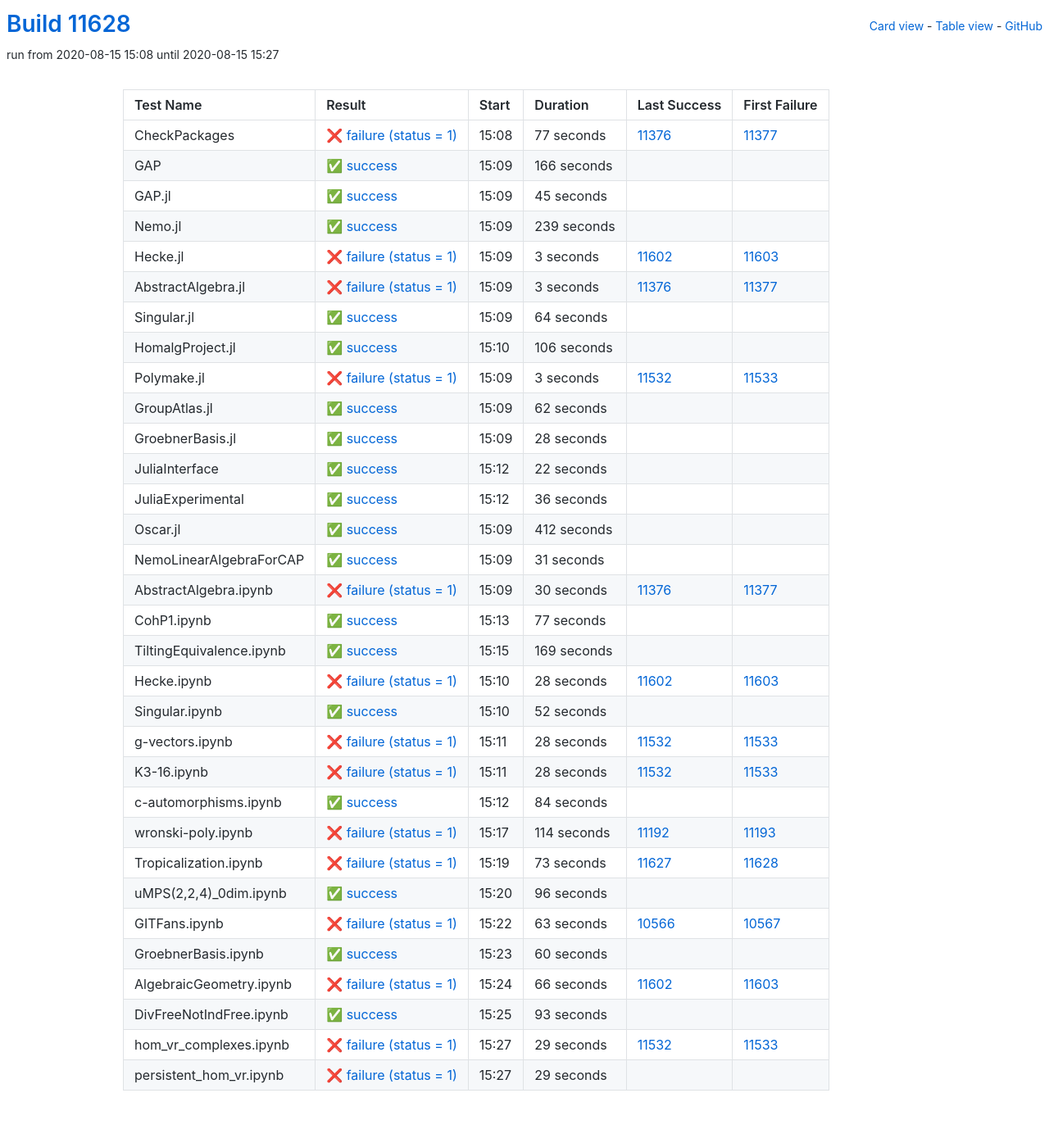
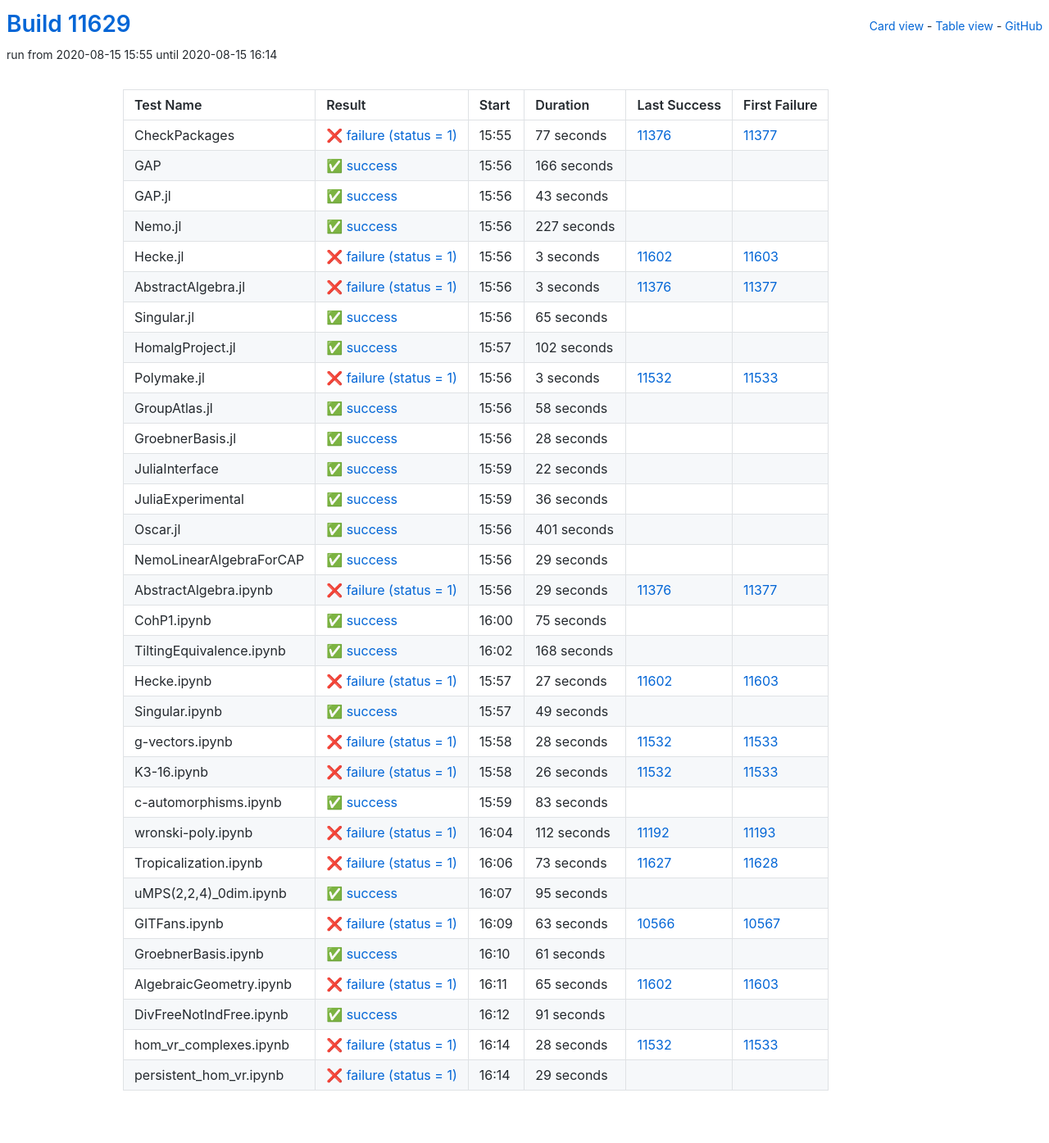
Before and after one commit to oscar-system/oscar-ci-status, a Jekyll site: the page built from table.html, in a window 1280 px wide. Shown: the whole page at 82% size. Built offline with Jekyll 4.4.1, drawn with Linux system fonts in a browser that asks for light colours.

Commit message:
Build #11629

```diff
--- a/_data/ci.yml
+++ b/_data/ci.yml
@@ -1,6 +1,6 @@
 ---
-build: 11628
-build_url: https://oscarci.mathematik.uni-kl.de/job/oscar/11628/
+build: 11629
+build_url: https://oscarci.mathematik.uni-kl.de/job/oscar/11629/
 job: oscar
 organization: oscar-system
 repo: oscar-ci-status
@@ -8,8 +8,8 @@
 tests:
 - name: CheckPackages
   id: checkpackages
-  log: https://oscarci.mathematik.uni-kl.de/job/oscar/11628/artifact/logs/build-11628/CheckPackages.log
-  start: 2020-08-15 15:08
+  log: https://oscarci.mathematik.uni-kl.de/job/oscar/11629/artifact/logs/build-11629/CheckPackages.log
+  start: 2020-08-15 15:55
   success: false
   exitcode: 1
   status: failure
@@ -20,8 +20,8 @@
   first_failure_url: https://oscarci.mathematik.uni-kl.de/job/oscar/11377/
 - name: GAP
   id: gap
-  log: https://oscarci.mathematik.uni-kl.de/job/oscar/11628/artifact/logs/build-11628/GAP.log
-  start: 2020-08-15 15:09
+  log: https://oscarci.mathematik.uni-kl.de/job/oscar/11629/artifact/logs/build-11629/GAP.log
+  start: 2020-08-15 15:56
   success: true
   exitcode: 0
   status: success
@@ -32,32 +32,32 @@
   first_failure_url:
 - name: GAP.jl
   id: gap-jl
-  log: https://oscarci.mathematik.uni-kl.de/job/oscar/11628/artifact/logs/build-11628/GAP.jl.log
-  start: 2020-08-15 15:09
+  log: https://oscarci.mathematik.uni-kl.de/job/oscar/11629/artifact/logs/build-11629/GAP.jl.log
+  start: 2020-08-15 15:56
   success: true
   exitcode: 0
   status: success
-  duration: 45
+  duration: 43
   last_success: false
   last_success_url:
   first_failure: false
   first_failure_url:
 - name: Nemo.jl
   id: nemo-jl
-  log: https://oscarci.mathematik.uni-kl.de/job/oscar/11628/artifact/logs/build-11628/Nemo.jl.log
-  start: 2020-08-15 15:09
+  log: https://oscarci.mathematik.uni-kl.de/job/oscar/11629/artifact/logs/build-11629/Nemo.jl.log
+  start: 2020-08-15 15:56
   success: true
   exitcode: 0
   status: success
-  duration: 239
+  duration: 227
   last_success: false
   last_success_url:
   first_failure: false
   first_failure_url:
 - name: Hecke.jl
   id: hecke-jl
-  log: https://oscarci.mathematik.uni-kl.de/job/oscar/11628/artifact/logs/build-11628/Hecke.jl.log
-  start: 2020-08-15 15:09
+  log: https://oscarci.mathematik.uni-kl.de/job/oscar/11629/artifact/logs/build-11629/Hecke.jl.log
+  start: 2020-08-15 15:56
   success: false
   exitcode: 1
   status: failure
@@ -68,8 +68,8 @@
   first_failure_url: https://oscarci.mathematik.uni-kl.de/job/oscar/11603/
 - name: AbstractAlgebra.jl
   id: abstractalgebra-jl
-  log: https://oscarci.mathematik.uni-kl.de/job/oscar/11628/artifact/logs/build-11628/AbstractAlgebra.jl.log
-  start: 2020-08-15 15:09
+  log: https://oscarci.mathematik.uni-kl.de/job/oscar/11629/artifact/logs/build-11629/AbstractAlgebra.jl.log
+  start: 2020-08-15 15:56
   success: false
   exitcode: 1
   status: failure
@@ -80,32 +80,32 @@
   first_failure_url: https://oscarci.mathematik.uni-kl.de/job/oscar/11377/
 - name: Singular.jl
   id: singular-jl
-  log: https://oscarci.mathematik.uni-kl.de/job/oscar/11628/artifact/logs/build-11628/Singular.jl.log
-  start: 2020-08-15 15:09
+  log: https://oscarci.mathematik.uni-kl.de/job/oscar/11629/artifact/logs/build-11629/Singular.jl.log
+  start: 2020-08-15 15:56
   success: true
   exitcode: 0
   status: success
-  duration: 64
+  duration: 65
   last_success: false
   last_success_url:
   first_failure: false
   first_failure_url:
 - name: HomalgProject.jl
   id: homalgproject-jl
-  log: https://oscarci.mathematik.uni-kl.de/job/oscar/11628/artifact/logs/build-11628/HomalgProject.jl.log
-  start: 2020-08-15 15:10
+  log: https://oscarci.mathematik.uni-kl.de/job/oscar/11629/artifact/logs/build-11629/HomalgProject.jl.log
+  start: 2020-08-15 15:57
   success: true
   exitcode: 0
   status: success
-  duration: 106
+  duration: 102
   last_success: false
   last_success_url:
   first_failure: false
   first_failure_url:
 - name: Polymake.jl
   id: polymake-jl
-  log: https://oscarci.mathematik.uni-kl.de/job/oscar/11628/artifact/logs/build-11628/Polymake.jl.log
-  start: 2020-08-15 15:09
+  log: https://oscarci.mathematik.uni-kl.de/job/oscar/11629/artifact/logs/build-11629/Polymake.jl.log
+  start: 2020-08-15 15:56
   success: false
   exitcode: 1
   status: failure
@@ -116,20 +116,20 @@
   first_failure_url: https://oscarci.mathematik.uni-kl.de/job/oscar/11533/
 - name: GroupAtlas.jl
   id: groupatlas-jl
-  log: https://oscarci.mathematik.uni-kl.de/job/oscar/11628/artifact/logs/build-11628/GroupAtlas.jl.log
-  start: 2020-08-15 15:09
+  log: https://oscarci.mathematik.uni-kl.de/job/oscar/11629/artifact/logs/build-11629/GroupAtlas.jl.log
+  start: 2020-08-15 15:56
   success: true
   exitcode: 0
   status: success
-  duration: 62
+  duration: 58
   last_success: false
   last_success_url:
   first_failure: false
   first_failure_url:
 - name: GroebnerBasis.jl
   id: groebnerbasis-jl
-  log: https://oscarci.mathematik.uni-kl.de/job/oscar/11628/artifact/logs/build-11628/GroebnerBasis.jl.log
-  start: 2020-08-15 15:09
+  log: https://oscarci.mathematik.uni-kl.de/job/oscar/11629/artifact/logs/build-11629/GroebnerBasis.jl.log
+  start: 2020-08-15 15:56
   success: true
   exitcode: 0
   status: success
@@ -140,8 +140,8 @@
   first_failure_url:
 - name: JuliaInterface
   id: juliainterface
-  log: https://oscarci.mathematik.uni-kl.de/job/oscar/11628/artifact/logs/build-11628/JuliaInterface.log
-  start: 2020-08-15 15:12
+  log: https://oscarci.mathematik.uni-kl.de/job/oscar/11629/artifact/logs/build-11629/JuliaInterface.log
+  start: 2020-08-15 15:59
   success: true
   exitcode: 0
   status: success
@@ -152,8 +152,8 @@
   first_failure_url:
 - name: JuliaExperimental
   id: juliaexperimental
-  log: https://oscarci.mathematik.uni-kl.de/job/oscar/11628/artifact/logs/build-11628/JuliaExperimental.log
-  start: 2020-08-15 15:12
+  log: https://oscarci.mathematik.uni-kl.de/job/oscar/11629/artifact/logs/build-11629/JuliaExperimental.log
+  start: 2020-08-15 15:59
   success: true
   exitcode: 0
   status: success
@@ -164,92 +164,92 @@
   first_failure_url:
 - name: Oscar.jl
   id: oscar-jl
-  log: https://oscarci.mathematik.uni-kl.de/job/oscar/11628/artifact/logs/build-11628/Oscar.jl.log
-  start: 2020-08-15 15:09
+  log: https://oscarci.mathematik.uni-kl.de/job/oscar/11629/artifact/logs/build-11629/Oscar.jl.log
+  start: 2020-08-15 15:56
   success: true
   exitcode: 0
   status: success
-  duration: 412
+  duration: 401
   last_success: false
   last_success_url:
   first_failure: false
   first_failure_url:
 - name: NemoLinearAlgebraForCAP
   id: nemolinearalgebraforcap
-  log: https://oscarci.mathematik.uni-kl.de/job/oscar/11628/artifact/logs/build-11628/NemoLinearAlgebraForCAP.log
-  start: 2020-08-15 15:09
+  log: https://oscarci.mathematik.uni-kl.de/job/oscar/11629/artifact/logs/build-11629/NemoLinearAlgebraForCAP.log
+  start: 2020-08-15 15:56
   success: true
   exitcode: 0
   status: success
-  duration: 31
+  duration: 29
   last_success: false
   last_success_url:
   first_failure: false
   first_failure_url:
 - name: AbstractAlgebra.ipynb
   id: abstractalgebra-ipynb
-  log: https://oscarci.mathematik.uni-kl.de/job/oscar/11628/artifact/logs/build-11628/AbstractAlgebra.ipynb.log
-  start: 2020-08-15 15:09
+  log: https://oscarci.mathematik.uni-kl.de/job/oscar/11629/artifact/logs/build-11629/AbstractAlgebra.ipynb.log
+  start: 2020-08-15 15:56
   success: false
   exitcode: 1
   status: failure
-  duration: 30
+  duration: 29
   last_success: 11376
   last_success_url: https://oscarci.mathematik.uni-kl.de/job/oscar/11376/
   first_failure: 11377
   first_failure_url: https://oscarci.mathematik.uni-kl.de/job/oscar/11377/
 - name: CohP1.ipynb
   id: cohp1-ipynb
-  log: https://oscarci.mathematik.uni-kl.de/job/oscar/11628/artifact/logs/build-11628/CohP1.ipynb.log
-  start: 2020-08-15 15:13
+  log: https://oscarci.mathematik.uni-kl.de/job/oscar/11629/artifact/logs/build-11629/CohP1.ipynb.log
+  start: 2020-08-15 16:00
   success: true
   exitcode: 0
   status: success
-  duration: 77
+  duration: 75
   last_success: false
   last_success_url:
   first_failure: false
   first_failure_url:
 - name: TiltingEquivalence.ipynb
   id: tiltingequivalence-ipynb
-  log: https://oscarci.mathematik.uni-kl.de/job/oscar/11628/artifact/logs/build-11628/TiltingEquivalence.ipynb.log
-  start: 2020-08-15 15:15
+  log: https://oscarci.mathematik.uni-kl.de/job/oscar/11629/artifact/logs/build-11629/TiltingEquivalence.ipynb.log
+  start: 2020-08-15 16:02
   success: true
   exitcode: 0
   status: success
-  duration: 169
+  duration: 168
   last_success: false
   last_success_url:
   first_failure: false
   first_failure_url:
 - name: Hecke.ipynb
   id: hecke-ipynb
-  log: https://oscarci.mathematik.uni-kl.de/job/oscar/11628/artifact/logs/build-11628/Hecke.ipynb.log
-  start: 2020-08-15 15:10
+  log: https://oscarci.mathematik.uni-kl.de/job/oscar/11629/artifact/logs/build-11629/Hecke.ipynb.log
+  start: 2020-08-15 15:57
   success: false
   exitcode: 1
   status: failure
-  duration: 28
+  duration: 27
   last_success: 11602
   last_success_url: https://oscarci.mathematik.uni-kl.de/job/oscar/11602/
   first_failure: 11603
   first_failure_url: https://oscarci.mathematik.uni-kl.de/job/oscar/11603/
 - name: Singular.ipynb
   id: singular-ipynb
-  log: https://oscarci.mathematik.uni-kl.de/job/oscar/11628/artifact/logs/build-11628/Singular.ipynb.log
-  start: 2020-08-15 15:10
+  log: https://oscarci.mathematik.uni-kl.de/job/oscar/11629/artifact/logs/build-11629/Singular.ipynb.log
+  start: 2020-08-15 15:57
   success: true
   exitcode: 0
   status: success
-  duration: 52
+  duration: 49
   last_success: false
   last_success_url:
   first_failure: false
   first_failure_url:
 - name: g-vectors.ipynb
   id: g-vectors-ipynb
-  log: https://oscarci.mathematik.uni-kl.de/job/oscar/11628/artifact/logs/build-11628/g-vectors.ipynb.log
-  start: 2020-08-15 15:11
+  log: https://oscarci.mathematik.uni-kl.de/job/oscar/11629/artifact/logs/build-11629/g-vectors.ipynb.log
+  start: 2020-08-15 15:58
   success: false
   exitcode: 1
   status: failure
@@ -260,44 +260,44 @@
   first_failure_url: https://oscarci.mathematik.uni-kl.de/job/oscar/11533/
 - name: K3-16.ipynb
   id: k3-16-ipynb
-  log: https://oscarci.mathematik.uni-kl.de/job/oscar/11628/artifact/logs/build-11628/K3-16.ipynb.log
-  start: 2020-08-15 15:11
+  log: https://oscarci.mathematik.uni-kl.de/job/oscar/11629/artifact/logs/build-11629/K3-16.ipynb.log
+  start: 2020-08-15 15:58
   success: false
   exitcode: 1
   status: failure
-  duration: 28
+  duration: 26
   last_success: 11532
   last_success_url: https://oscarci.mathematik.uni-kl.de/job/oscar/11532/
   first_failure: 11533
   first_failure_url: https://oscarci.mathematik.uni-kl.de/job/oscar/11533/
 - name: c-automorphisms.ipynb
   id: c-automorphisms-ipynb
-  log: https://oscarci.mathematik.uni-kl.de/job/oscar/11628/artifact/logs/build-11628/c-automorphisms.ipynb.log
-  start: 2020-08-15 15:12
+  log: https://oscarci.mathematik.uni-kl.de/job/oscar/11629/artifact/logs/build-11629/c-automorphisms.ipynb.log
+  start: 2020-08-15 15:59
   success: true
   exitcode: 0
   status: success
-  duration: 84
+  duration: 83
   last_success: false
   last_success_url:
   first_failure: false
   first_failure_url:
 - name: wronski-poly.ipynb
   id: wronski-poly-ipynb
-  log: https://oscarci.mathematik.uni-kl.de/job/oscar/11628/artifact/logs/build-11628/wronski-poly.ipynb.log
-  start: 2020-08-15 15:17
+  log: https://oscarci.mathematik.uni-kl.de/job/oscar/11629/artifact/logs/build-11629/wronski-poly.ipynb.log
+  start: 2020-08-15 16:04
   success: false
   exitcode: 1
   status: failure
-  duration: 114
+  duration: 112
   last_success: 11192
   last_success_url: https://oscarci.mathematik.uni-kl.de/job/oscar/11192/
   first_failure: 11193
   first_failure_url: https://oscarci.mathematik.uni-kl.de/job/oscar/11193/
 - name: Tropicalization.ipynb
   id: tropicalization-ipynb
-  log: https://oscarci.mathematik.uni-kl.de/job/oscar/11628/artifact/logs/build-11628/Tropicalization.ipynb.log
-  start: 2020-08-15 15:19
+  log: https://oscarci.mathematik.uni-kl.de/job/oscar/11629/artifact/logs/build-11629/Tropicalization.ipynb.log
+  start: 2020-08-15 16:06
   success: false
   exitcode: 1
   status: failure
@@ -308,20 +308,20 @@
   first_failure_url: https://oscarci.mathematik.uni-kl.de/job/oscar/11628/
 - name: uMPS(2,2,4)_0dim.ipynb
   id: umps-2-2-4-0dim-ipynb
-  log: https://oscarci.mathematik.uni-kl.de/job/oscar/11628/artifact/logs/build-11628/uMPS-2-2-4-_0dim.ipynb.log
-  start: 2020-08-15 15:20
+  log: https://oscarci.mathematik.uni-kl.de/job/oscar/11629/artifact/logs/build-11629/uMPS-2-2-4-_0dim.ipynb.log
+  start: 2020-08-15 16:07
   success: true
   exitcode: 0
   status: success
-  duration: 96
+  duration: 95
   last_success: false
   last_success_url:
   first_failure: false
   first_failure_url:
 - name: GITFans.ipynb
   id: gitfans-ipynb
-  log: https://oscarci.mathematik.uni-kl.de/job/oscar/11628/artifact/logs/build-11628/GITFans.ipynb.log
-  start: 2020-08-15 15:22
+  log: https://oscarci.mathematik.uni-kl.de/job/oscar/11629/artifact/logs/build-11629/GITFans.ipynb.log
+  start: 2020-08-15 16:09
   success: false
   exitcode: 1
   status: failure
@@ -332,56 +332,56 @@
   first_failure_url: https://oscarci.mathematik.uni-kl.de/job/oscar/10567/
 - name: GroebnerBasis.ipynb
   id: groebnerbasis-ipynb
-  log: https://oscarci.mathematik.uni-kl.de/job/oscar/11628/artifact/logs/build-11628/GroebnerBasis.ipynb.log
-  start: 2020-08-15 15:23
+  log: https://oscarci.mathematik.uni-kl.de/job/oscar/11629/artifact/logs/build-11629/GroebnerBasis.ipynb.log
+  start: 2020-08-15 16:10
   success: true
   exitcode: 0
   status: success
-  duration: 60
+  duration: 61
   last_success: false
   last_success_url:
   first_failure: false
   first_failure_url:
 - name: AlgebraicGeometry.ipynb
   id: algebraicgeometry-ipynb
-  log: https://oscarci.mathematik.uni-kl.de/job/oscar/11628/artifact/logs/build-11628/AlgebraicGeometry.ipynb.log
-  start: 2020-08-15 15:24
+  log: https://oscarci.mathematik.uni-kl.de/job/oscar/11629/artifact/logs/build-11629/AlgebraicGeometry.ipynb.log
+  start: 2020-08-15 16:11
   success: false
   exitcode: 1
   status: failure
-  duration: 66
+  duration: 65
   last_success: 11602
   last_success_url: https://oscarci.mathematik.uni-kl.de/job/oscar/11602/
   first_failure: 11603
   first_failure_url: https://oscarci.mathematik.uni-kl.de/job/oscar/11603/
 - name: DivFreeNotIndFree.ipynb
   id: divfreenotindfree-ipynb
-  log: https://oscarci.mathematik.uni-kl.de/job/oscar/11628/artifact/logs/build-11628/DivFreeNotIndFree.ipynb.log
-  start: 2020-08-15 15:25
+  log: https://oscarci.mathematik.uni-kl.de/job/oscar/11629/artifact/logs/build-11629/DivFreeNotIndFree.ipynb.log
+  start: 2020-08-15 16:12
   success: true
   exitcode: 0
   status: success
-  duration: 93
+  duration: 91
   last_success: false
   last_success_url:
   first_failure: false
   first_failure_url:
 - name: hom_vr_complexes.ipynb
   id: hom-vr-complexes-ipynb
-  log: https://oscarci.mathematik.uni-kl.de/job/oscar/11628/artifact/logs/build-11628/hom_vr_complexes.ipynb.log
-  start: 2020-08-15 15:27
+  log: https://oscarci.mathematik.uni-kl.de/job/oscar/11629/artifact/logs/build-11629/hom_vr_complexes.ipynb.log
+  start: 2020-08-15 16:14
   success: false
   exitcode: 1
   status: failure
-  duration: 29
+  duration: 28
   last_success: 11532
   last_success_url: https://oscarci.mathematik.uni-kl.de/job/oscar/11532/
   first_failure: 11533
   first_failure_url: https://oscarci.mathematik.uni-kl.de/job/oscar/11533/
 - name: persistent_hom_vr.ipynb
   id: persistent-hom-vr-ipynb
-  log: https://oscarci.mathematik.uni-kl.de/job/oscar/11628/artifact/logs/build-11628/persistent_hom_vr.ipynb.log
-  start: 2020-08-15 15:27
+  log: https://oscarci.mathematik.uni-kl.de/job/oscar/11629/artifact/logs/build-11629/persistent_hom_vr.ipynb.log
+  start: 2020-08-15 16:14
   success: false
   exitcode: 1
   status: failure
```
Also changed, not shown: README.md.
